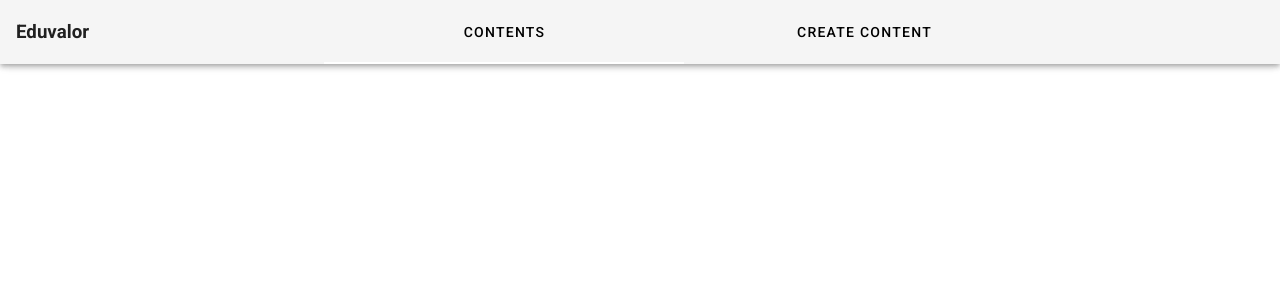
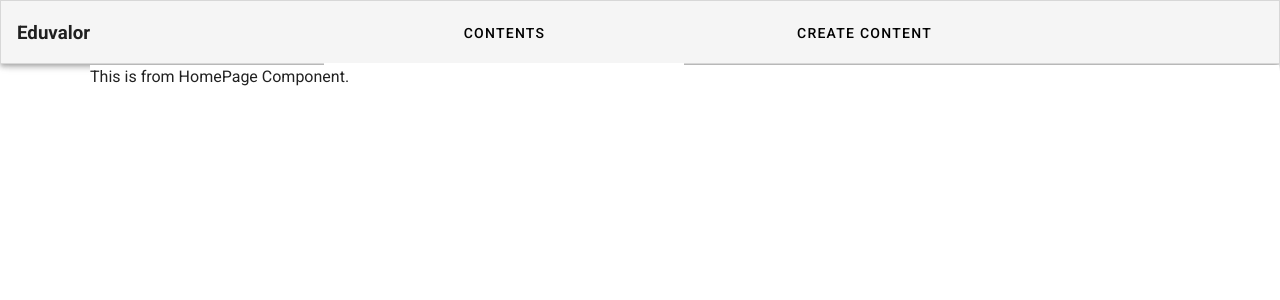
Before and after one commit to FinalProjectINT365INT371/frontend_eduvalor, a Vue app: page / in a window 1280 px wide. Shown: the top 300 px of the page. Built offline with nearby package versions, Linux system fonts and the light colour scheme.

Commit message:
[Added] create content and home pages

```diff
--- a/src/components/NavBar.vue
+++ b/src/components/NavBar.vue
@@ -1,16 +1,32 @@
 <template class="black--text">
-  <v-app-bar class="flex-lg-row">
-    <h3 class=".text-lg-h1"> Eduvalor </h3>
-  <v-tabs
-    fixed-tabs
-    dark
-  >
-    <v-tab class="black--text">
-     Contents
-    </v-tab>
-    <v-tab class="black--text">
-      Create Content
-    </v-tab>
-  </v-tabs>
+  <v-app-bar class="flex-lg-row"  outlined>
+    <h3 class=".text-lg-h1">Eduvalor</h3>
+    <v-tabs fixed-tabs dark >
+      <v-tab class="black--text"> Contents </v-tab>
+      <v-tab class="black--text"> Create Content </v-tab>
+
+        <v-tab-item >
+          <HomePage/>
+        </v-tab-item>
+
+        <v-tab-item>
+          <CreateContentPage />
+        </v-tab-item>
+
+    </v-tabs>
   </v-app-bar>
 </template>
+
+<script>
+// import HelloWorld from './components/HelloWorld';
+import HomePage from "../pages/HomePage";
+import CreateContentPage from "../pages/CreateContentPage";
+
+export default {
+  components: {
+    // HelloWorld,
+    HomePage,
+    CreateContentPage,
+  },
+};
+</script>
--- /dev/null
+++ b/src/pages/CreateContentPage.vue
@@ -0,0 +1,3 @@
+<template>
+    <span>This is from Create Content Page Component.</span>
+</template>
--- /dev/null
+++ b/src/pages/HomePage.vue
@@ -0,0 +1,3 @@
+<template>
+    <span >This is from HomePage Component.</span>
+</template>
```
